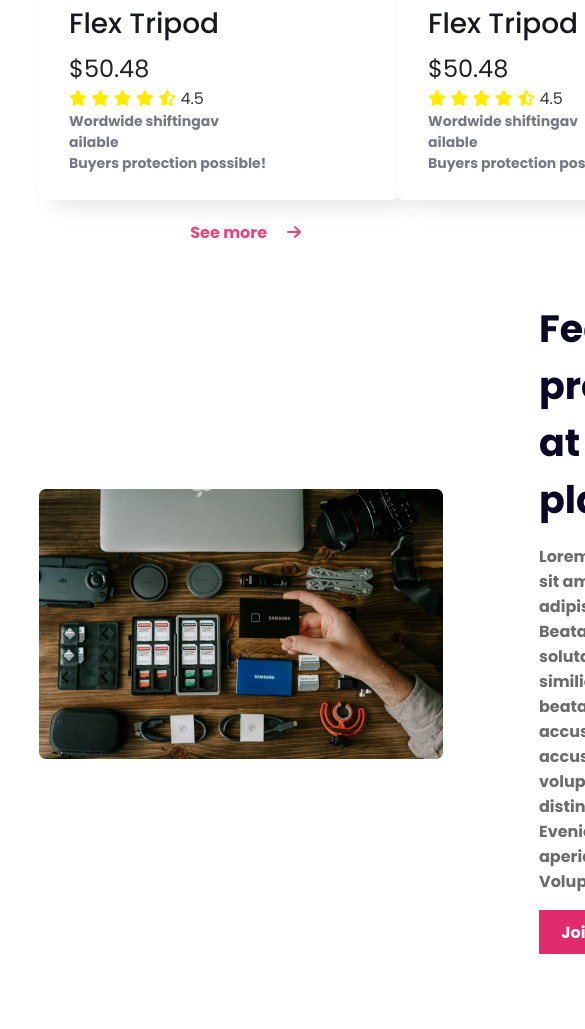
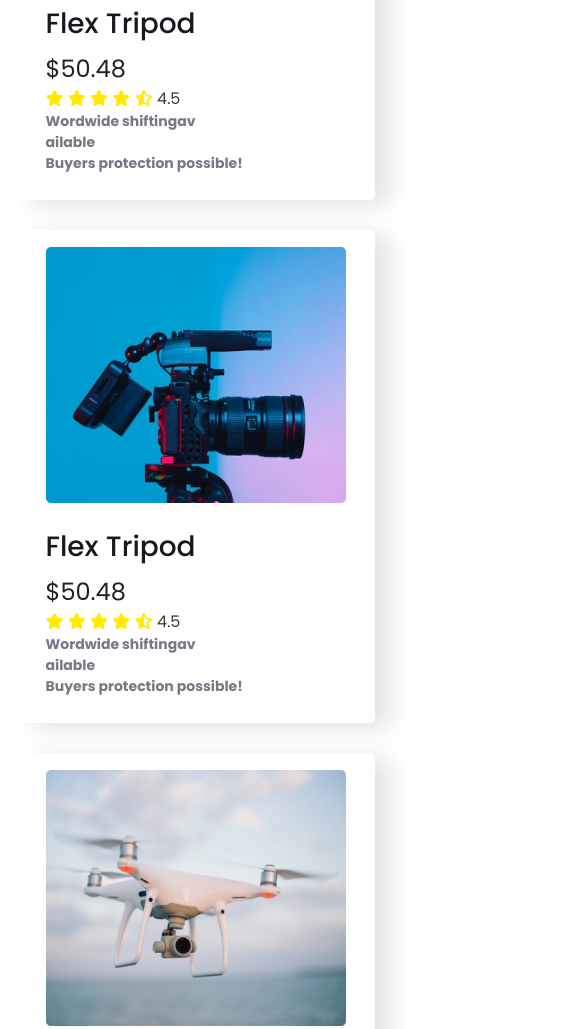
Before and after one commit to Nafiz-Al-Turabi/influencer-gear, a plain HTML site: page index.html in a window 390 px wide. Shown: the part 3252-4281 px from the top of the page, 585 px wide, since content can reach past the window. Drawn offline with Linux system fonts and the light colour scheme.

Commit message:
5th commit

```diff
--- a/styles/style.css
+++ b/styles/style.css
@@ -310,4 +310,26 @@ Popular collection styles
     hr {
         display: none;
     }
+
+    /* Popular collection  */
+    .popular-collections {
+        display: flex;
+        flex-direction: column;
+        justify-content: center;
+        align-items: center;
+        margin: 0;
+    }
+
+    /* .featured .collection */
+    .featured-products {
+        flex-direction: column-reverse;
+        justify-content: center;
+        align-items: center;
+    }
+
+    .featured-products-info {
+        text-align: center;
+        margin: 0;
+    }
+
 }
```
